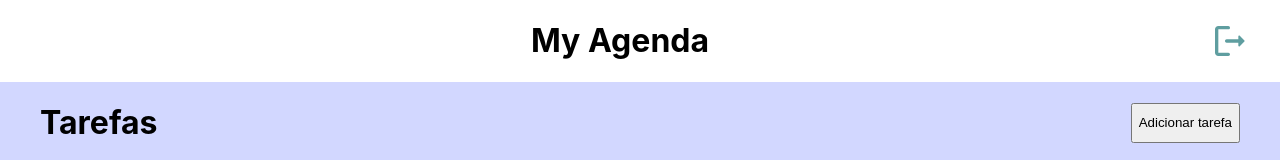
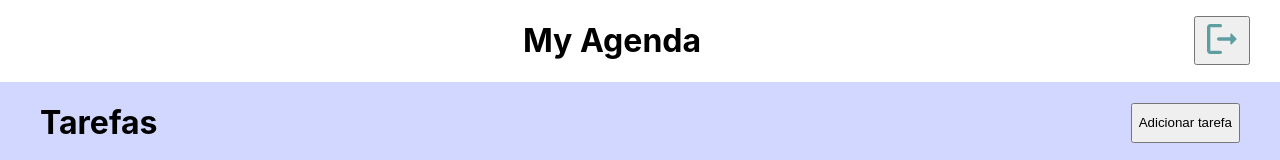
Before and after one commit to KlaytonJr/Agenda-POC, a React (Create React App) app: page / in a window 1280 px wide. Shown: the top 160 px of the page. Built offline with nearby package versions, Linux system fonts and the light colour scheme; no server answers; sample sign-in values are in the browser's storage.

Commit message:
Correção

```diff
--- a/src/components/Navbar/index.jsx
+++ b/src/components/Navbar/index.jsx
@@ -10,7 +10,9 @@ function NavBar() {
         <div className="navbar flex bg-white-500">
             <p></p>
             <h1>My Agenda</h1>
-            <LogoutIcon onClick={() => removeAuthToken()} />
+            <button onClick={removeAuthToken}>
+                <LogoutIcon/>
+            </button>
         </div>
     )
 }
```
